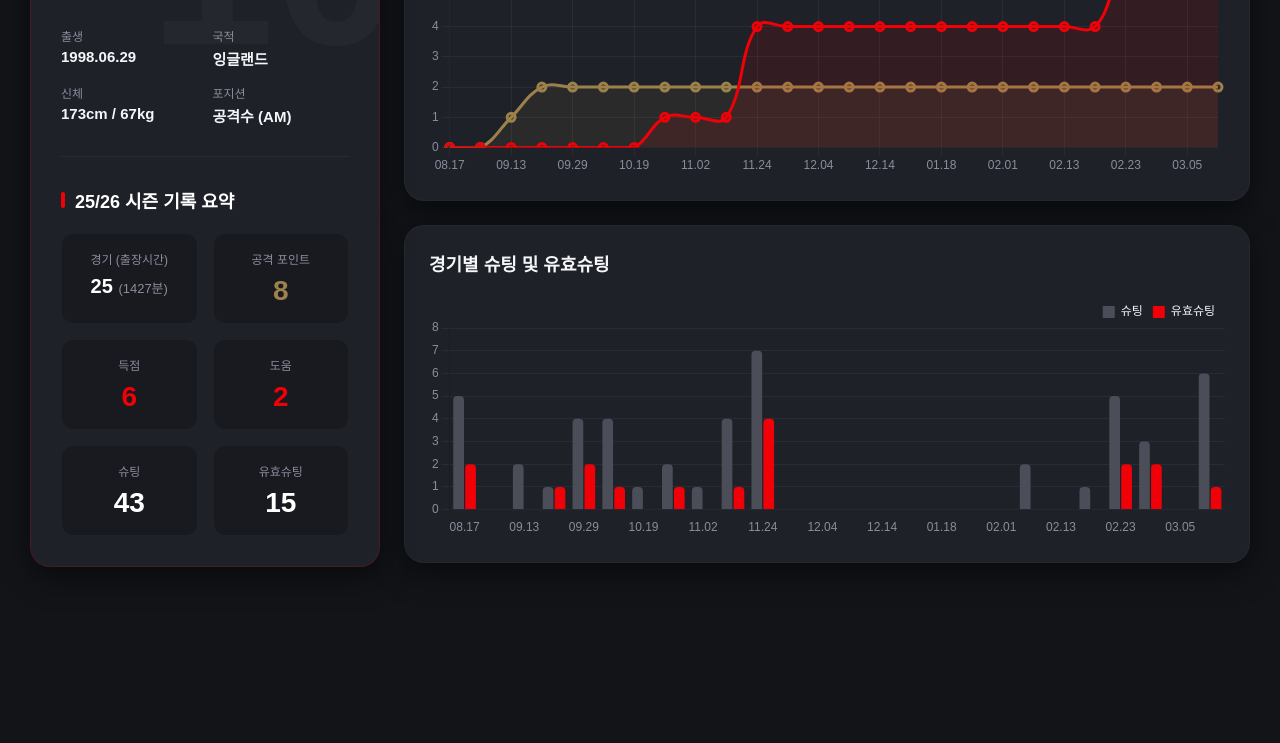
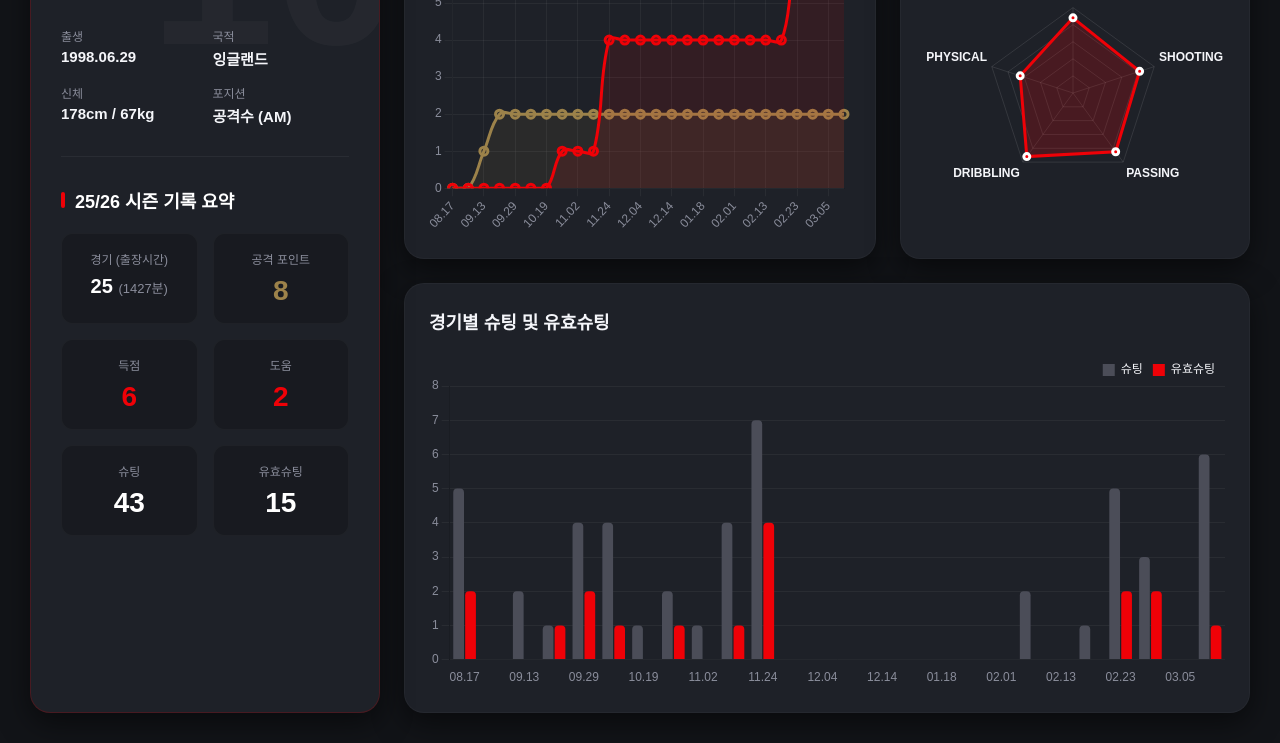
Before and after one commit to ggim2252-jpg/Arsenal-fan-fage, a plain HTML site: page eze_stats.html in a window 1280 px wide. Shown: the part 185-928 px from the top of the page. Before the commit the page ends 800 px from the top, so only its background shows below. Drawn offline with nearby package versions, Linux system fonts and the light colour scheme; a web font is replaced by a local one.

Commit message:
UI Update: Add Radar Chart and update height for Eze

```diff
--- a/eze_stats.html
+++ b/eze_stats.html
@@ -167,10 +167,15 @@
         /* 오른쪽: 차트 영역 */
         .charts-container {
             display: grid;
-            grid-template-rows: repeat(2, 1fr);
+            grid-template-rows: auto 1fr;
             gap: 24px;
-            height: 85vh;
-            min-height: 700px;
+            height: 100%;
+        }
+
+        .top-charts {
+            display: grid;
+            grid-template-columns: 1.2fr 0.8fr;
+            gap: 24px;
         }
 
         .chart-card {
@@ -225,7 +230,7 @@
                     </div>
                     <div class="info-item">
                         <div class="label">신체</div>
-                        <div class="val">173cm / 67kg</div>
+                        <div class="val">178cm / 67kg</div>
                     </div>
                     <div class="info-item">
                         <div class="label">포지션</div>
@@ -266,6 +271,7 @@
 
         <!-- 차트 섹션 -->
         <div class="charts-container">
+            <div class="top-charts">
                 <!-- 누적 공격포인트 라인 차트 -->
                 <div class="chart-card">
                     <div class="chart-header">
@@ -273,6 +279,17 @@
                     </div>
                     <div class="chart-wrapper">
                         <canvas id="cumulativeChart"></canvas>
+                    </div>
+                </div>
+
+                <!-- 5각형 스탯 (Radar Chart) -->
+                <div class="chart-card">
+                    <div class="chart-header">
+                        <h2 class="chart-title">선수 능력치 (Radar)</h2>
+                    </div>
+                    <div class="chart-wrapper">
+                        <canvas id="radarChart"></canvas>
+                    </div>
                 </div>
             </div>
 
@@ -440,6 +457,44 @@
                 }
             }
         });
+
+        // 3. 선수 능력치 레이더 차트 (Radar)
+        const ctx3 = document.getElementById('radarChart').getContext('2d');
+        new Chart(ctx3, {
+            type: 'radar',
+            data: {
+                labels: ['PACE', 'SHOOTING', 'PASSING', 'DRIBBLING', 'PHYSICAL'],
+                datasets: [{
+                    label: '에베레치 에제',
+                    data: [88, 82, 85, 92, 65],
+                    fill: true,
+                    backgroundColor: 'rgba(239, 1, 7, 0.2)',
+                    borderColor: '#EF0107',
+                    pointBackgroundColor: '#EF0107',
+                    pointBorderColor: '#fff',
+                    pointHoverBackgroundColor: '#fff',
+                    pointHoverBorderColor: '#EF0107',
+                    borderWidth: 3
+                }]
+            },
+            options: {
+                responsive: true,
+                maintainAspectRatio: false,
+                scales: {
+                    r: {
+                        angleLines: { color: 'rgba(255, 255, 255, 0.1)' },
+                        grid: { color: 'rgba(255, 255, 255, 0.1)' },
+                        pointLabels: { color: '#f5f6fa', font: { size: 12, weight: 'bold' } },
+                        ticks: { display: false, stepSize: 20 },
+                        min: 0,
+                        max: 100
+                    }
+                },
+                plugins: {
+                    legend: { display: false }
+                }
+            }
+        });
     </script>
 </body>
 
```
Lines whose indentation alone changed are shown as unchanged.
